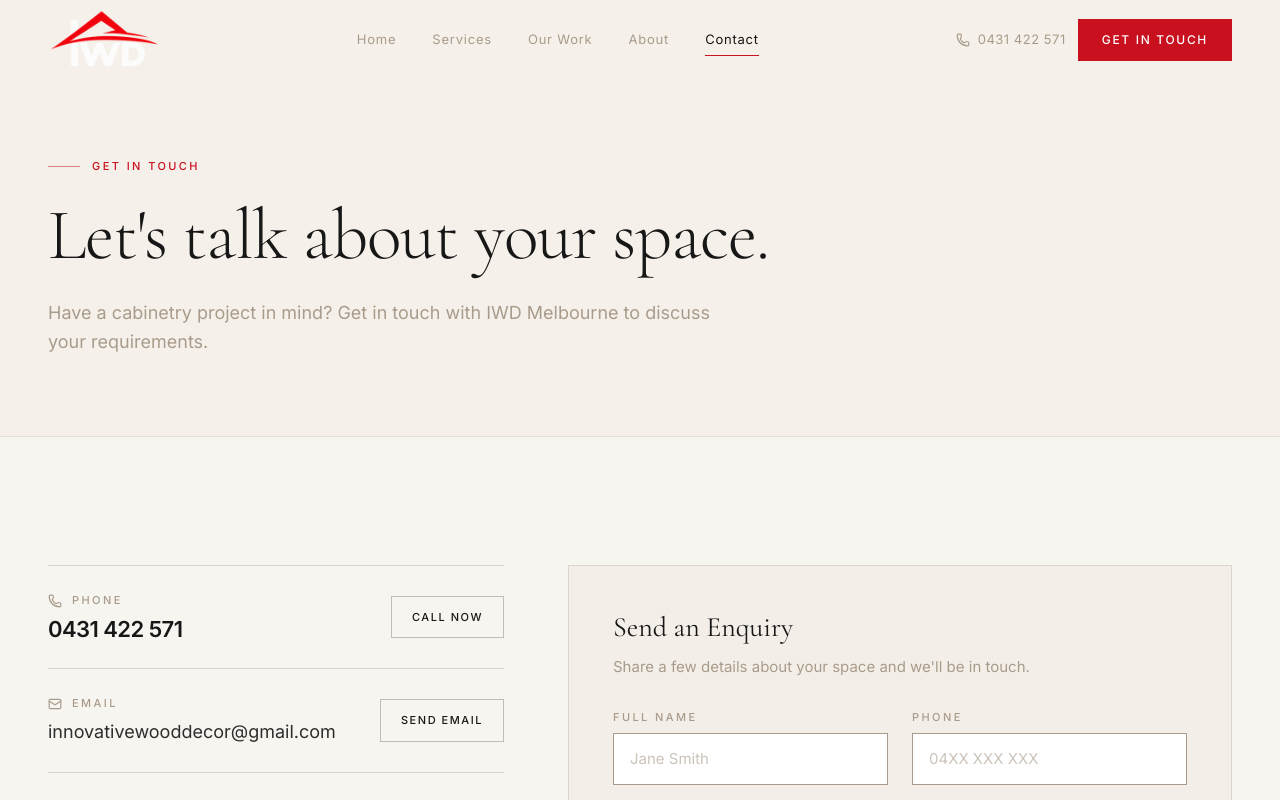
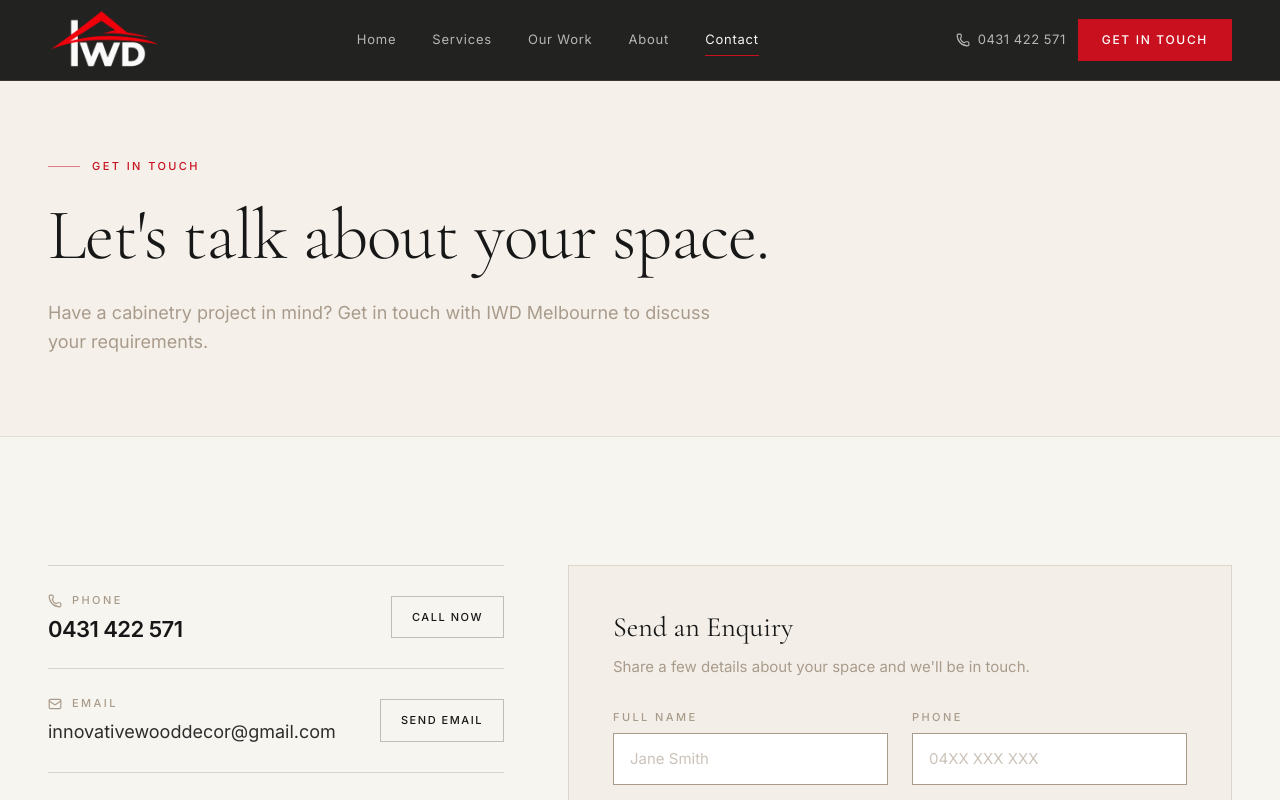
Before and after one commit to Archzen-tech/IWD-Melbourne--WEBSITE, a Next.js app: page /contact in a window 1280 px wide. Shown: the top 800 px of the page. Built offline with nearby package versions, Linux system fonts and the light colour scheme.

Commit message:
Fix navbar logo contrast: change scrolled header background to bg-charcoal/95

```diff
--- a/components/navbar.tsx
+++ b/components/navbar.tsx
@@ -58,9 +58,9 @@ export function Navbar() {
     <header
       className={cn(
         'fixed inset-x-0 top-0 z-50 transition-[background-color,box-shadow,backdrop-filter] duration-500',
-        scrolled || open
-          ? 'bg-background/92 border-border/70 border-b backdrop-blur-md'
-          : 'bg-transparent',
+        onDarkHero
+          ? 'bg-transparent'
+          : 'bg-charcoal/95 border-white/10 border-b backdrop-blur-md',
       )}
     >
       <div
@@ -69,7 +69,7 @@ export function Navbar() {
           scrolled ? 'h-16' : 'h-16 lg:h-20',
         )}
       >
-        <Logo tone={onDarkHero ? 'light' : 'dark'} />
+        <Logo />
 
         <nav aria-label="Primary" className="hidden items-center gap-9 lg:flex">
           {nav.map((item) => {
@@ -86,12 +86,8 @@ export function Navbar() {
                   'relative py-1 text-[0.8125rem] tracking-[0.06em] transition-colors',
                   'after:bg-accent after:absolute after:-bottom-0.5 after:left-0 after:h-px after:transition-[width] after:duration-300 after:content-[""]',
                   active
-                    ? `after:w-full ${onDarkHero ? 'text-background' : 'text-foreground'}`
-                    : `after:w-0 hover:after:w-full ${
-                        onDarkHero
-                          ? 'text-background/70 hover:text-background'
-                          : 'text-muted-foreground hover:text-foreground'
-                      }`,
+                    ? 'after:w-full text-background'
+                    : 'after:w-0 hover:after:w-full text-background/70 hover:text-background',
                 )}
               >
                 {item.label}
@@ -103,12 +99,7 @@ export function Navbar() {
         <div className="flex items-center gap-3">
           <a
             href={site.phone.href}
-            className={cn(
-              'hidden items-center gap-2 text-[0.8125rem] tracking-[0.04em] transition-colors xl:flex',
-              onDarkHero
-                ? 'text-background/70 hover:text-background'
-                : 'text-muted-foreground hover:text-foreground',
-            )}
+            className="hidden items-center gap-2 text-[0.8125rem] tracking-[0.04em] transition-colors xl:flex text-background/70 hover:text-background"
           >
             <Phone className="size-3.5" aria-hidden="true" />
             {site.phone.display}
@@ -132,12 +123,7 @@ export function Navbar() {
             aria-expanded={open}
             aria-controls="mobile-menu"
             aria-label={open ? 'Close menu' : 'Open menu'}
-            className={cn(
-              '-mr-1 inline-flex size-11 items-center justify-center border transition-colors lg:hidden',
-              onDarkHero
-                ? 'border-background/30 text-background hover:bg-background/10'
-                : 'border-border text-foreground hover:bg-secondary',
-            )}
+            className="-mr-1 inline-flex size-11 items-center justify-center border transition-colors lg:hidden border-background/30 text-background hover:bg-background/10"
           >
             {open ? (
               <X className="size-5" aria-hidden="true" />
@@ -152,14 +138,14 @@ export function Navbar() {
       <div
         id="mobile-menu"
         hidden={!open}
-        className="bg-background border-border/70 h-[calc(100dvh-4rem)] overflow-y-auto border-t lg:hidden"
+        className="bg-charcoal border-white/10 h-[calc(100dvh-4rem)] overflow-y-auto border-t lg:hidden"
       >
         <nav aria-label="Mobile" className="flex flex-col px-5 pt-4 sm:px-8">
           {nav.map((item, i) => (
             <Link
               key={item.href}
               href={item.href}
-              className="border-border/70 font-serif text-[1.75rem] leading-tight tracking-wide not-last:border-b py-4"
+              className="border-white/10 text-background font-serif text-[1.75rem] leading-tight tracking-wide not-last:border-b py-4"
               style={{ transitionDelay: `${i * 30}ms` }}
             >
               {item.label}
@@ -170,21 +156,21 @@ export function Navbar() {
         <div className="mt-8 flex flex-col gap-3 px-5 pb-10 sm:px-8">
           <Link
             href="/contact"
-            className="bg-foreground text-background flex items-center justify-center px-6 py-4 text-[0.75rem] font-medium tracking-[0.14em] uppercase"
+            className="bg-accent text-accent-foreground flex items-center justify-center px-6 py-4 text-[0.75rem] font-medium tracking-[0.14em] uppercase"
           >
             Get in Touch
           </Link>
           <a
             href={site.phone.href}
-            className="border-foreground/25 text-foreground flex items-center justify-center gap-2.5 border px-6 py-4 text-[0.75rem] font-medium tracking-[0.14em] uppercase"
+            className="border-background/25 text-background hover:bg-background/10 flex items-center justify-center gap-2.5 border px-6 py-4 text-[0.75rem] font-medium tracking-[0.14em] uppercase"
           >
             <Phone className="size-4" aria-hidden="true" />
             Call {site.phone.display}
           </a>
-          <div className="text-muted-foreground mt-4 flex flex-col gap-3 text-sm">
+          <div className="text-background/50 mt-4 flex flex-col gap-3 text-sm">
             <a
               href={site.email.href}
-              className="hover:text-foreground flex items-center gap-2.5 transition-colors"
+              className="hover:text-background flex items-center gap-2.5 transition-colors"
             >
               <Mail className="size-4" aria-hidden="true" />
               {site.email.display}
@@ -193,7 +179,7 @@ export function Navbar() {
               href={site.social.facebook}
               target="_blank"
               rel="noopener noreferrer"
-              className="hover:text-foreground flex items-center gap-2.5 transition-colors"
+              className="hover:text-background flex items-center gap-2.5 transition-colors"
             >
               <FacebookIcon className="size-4" />
               Follow us on Facebook
```
